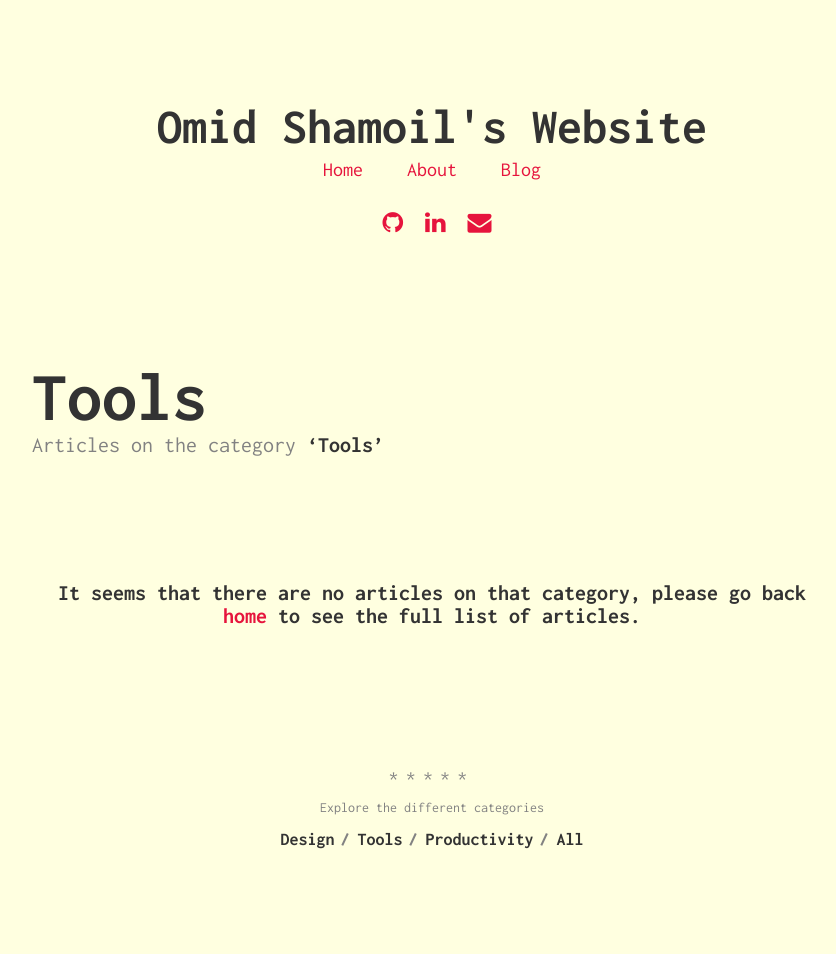
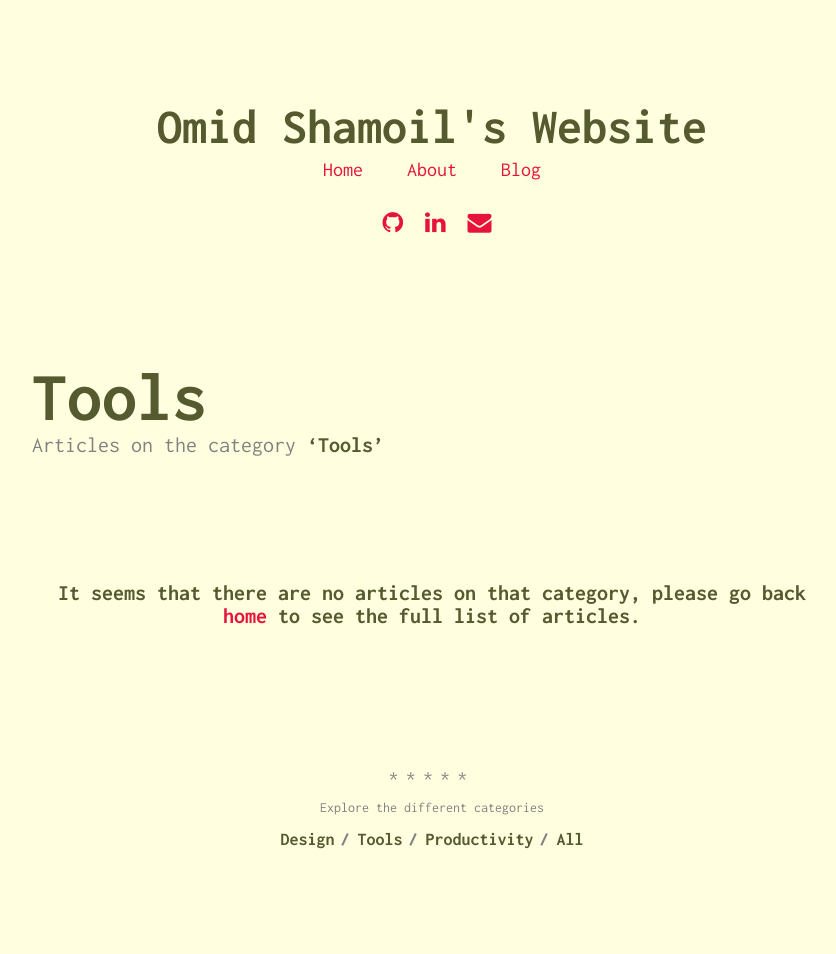
Before and after one commit to oshamoil/oshamoil.github.io, a Jekyll site: the page built from categories/tools.html, in a window 1280 px wide. Shown: the whole page, without its empty margins (208-1044 px from the left). Built offline with Jekyll 4.4.1, drawn with Linux system fonts in a browser that asks for light colours.

Commit message:
Chane main font color to a dark green

```diff
--- a/css/main.scss
+++ b/css/main.scss
@@ -7,7 +7,8 @@ sitemap:
 
 /* =Colors */
 $dorian: #F5F5F5;
-$iron: #333333;
+//$iron: #333333;
+$iron: #555A2F;
 $cloudy: #828282;
 
 @import
```
